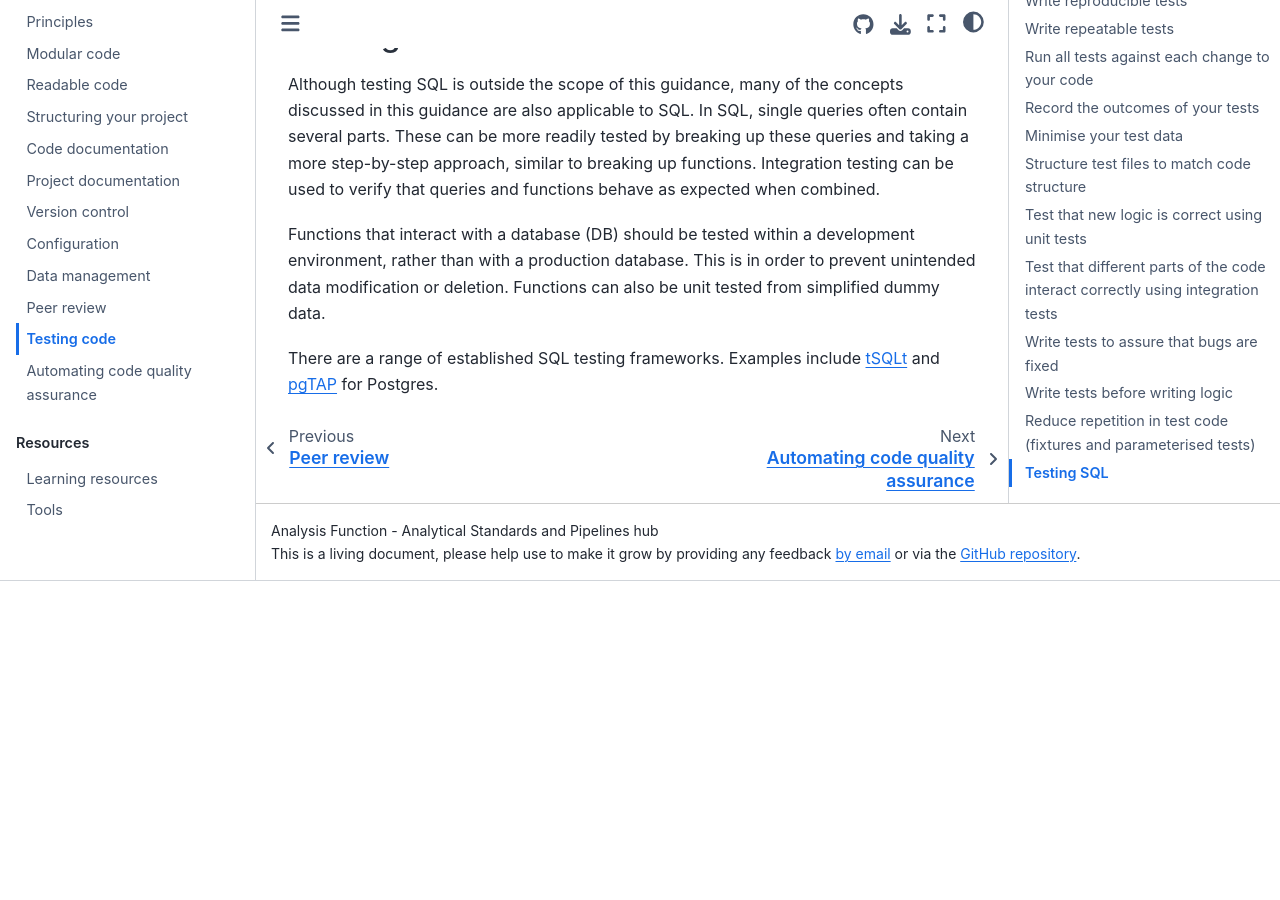
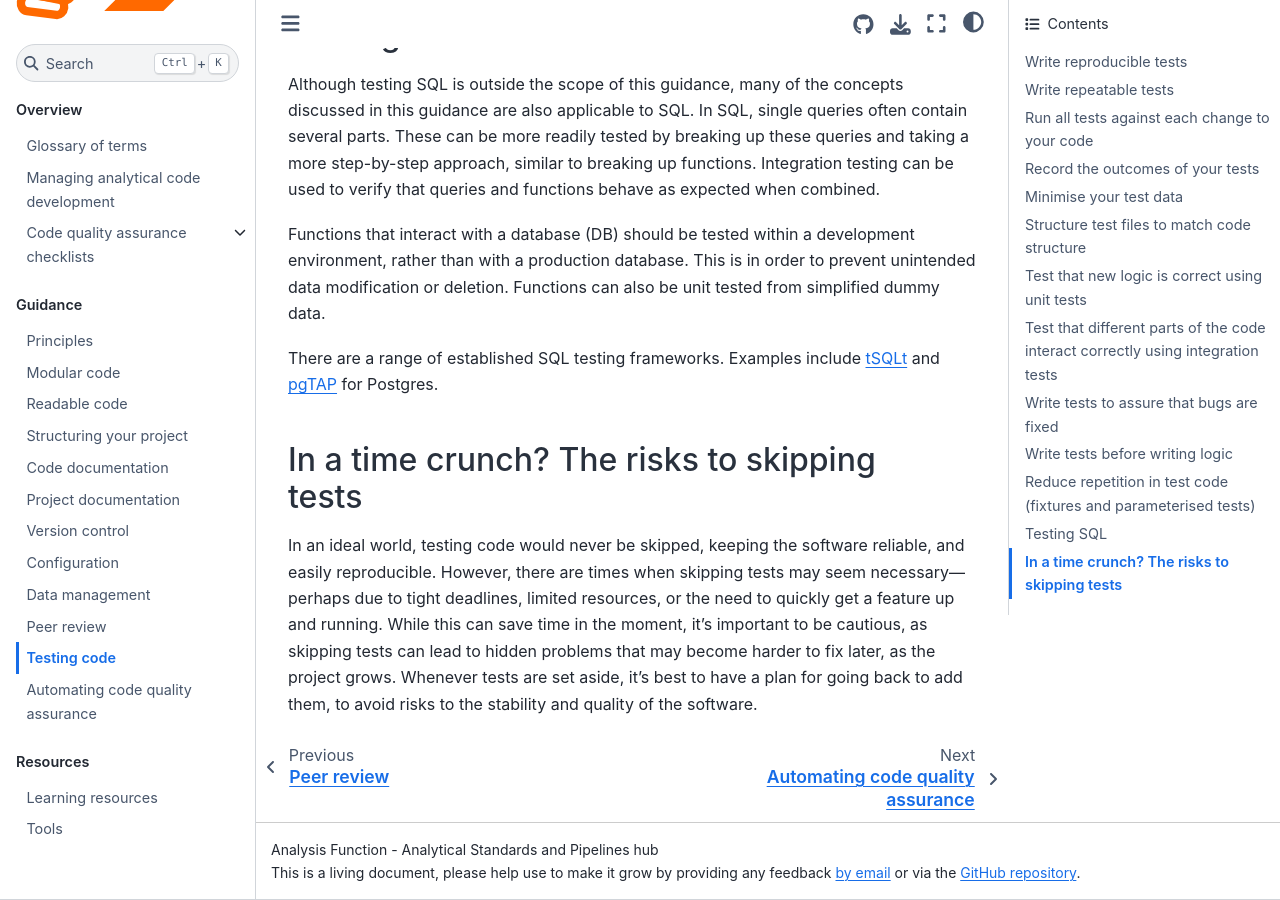
Before and after one commit to best-practice-and-impact/qa-of-code-guidance, a Jupyter Book: the page built from book/testing_code.md, in a window 1280 px wide and 900 px high, scrolled down 14312 px. Built offline with Jupyter Book 1.0.4 settings and Sphinx 7.4.7 and the Sphinx Book theme 1.1.4, drawn with Linux system fonts in a browser that asks for light colours; before the commit the page ends 14893 px from its top, so only the background shows below that.

Commit message:
update testing_code.md with more text on risks of skipping testing

```diff
--- a/book/testing_code.md
+++ b/book/testing_code.md
@@ -601,3 +601,13 @@ from simplified dummy data.
 
 There are a range of established SQL testing frameworks. Examples include [tSQLt](https://github.com/tSQLt-org/tSQLt)
 and [pgTAP](https://github.com/theory/pgtap/) for Postgres.
+
+
+## In a time crunch? The risks to skipping tests
+In an ideal world, testing code would never be skipped, keeping the software reliable,
+and easily reproducible. However, there are times when skipping tests may seem necessary—
+perhaps due to tight deadlines, limited resources, or the need to quickly get a feature up
+and running. While this can save time in the moment, it’s important to be cautious, as
+skipping tests can lead to hidden problems that may become harder to fix later, as the project
+grows. Whenever tests are set aside, it’s best to have a plan for going back to add them, to avoid
+risks to the stability and quality of the software.
```
